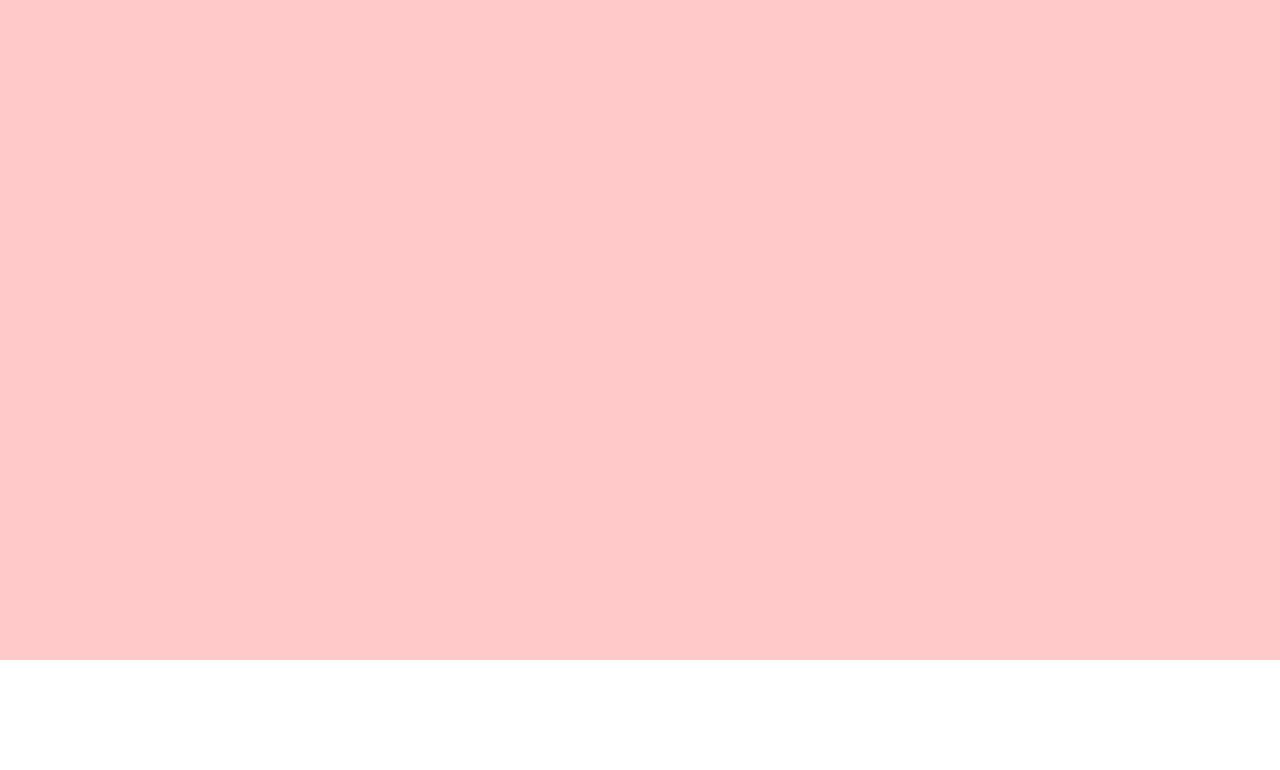
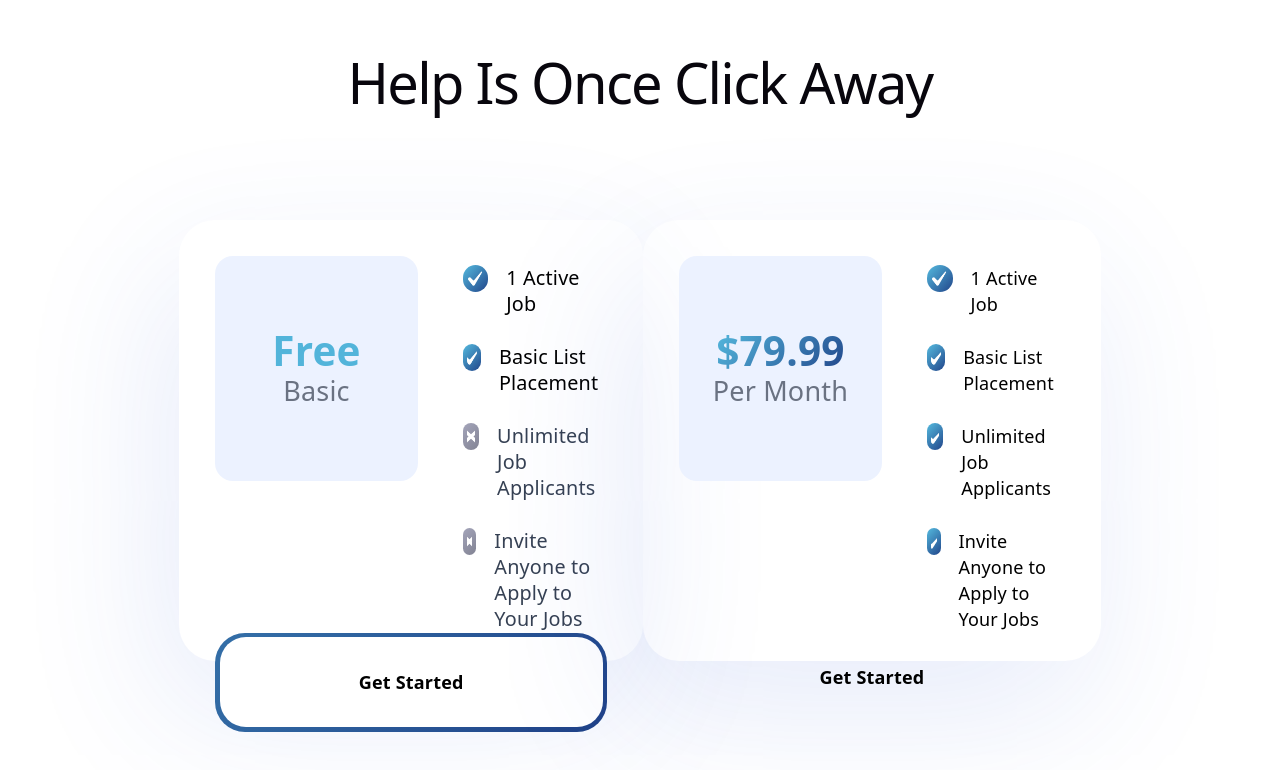
Before and after one commit to sysrecall/remoterecruit, a React (Vite) app: page / in a window 1280 px wide. Shown: the part 5850-6620 px from the top of the page. Before the commit the page ends 6510 px from the top, so only its background shows below. Built offline with nearby package versions, Linux system fonts and the light colour scheme.

Commit message:
add: price section

```diff
--- a/src/sections/home/OneClickAway.jsx
+++ b/src/sections/home/OneClickAway.jsx
@@ -1,3 +1,163 @@
+import tick from "../../assets/tick.png";
+import cross from "../../assets/cross.png";
+import GradientCircle from "../../components/ui/GradientCircle";
+
 export default function OneClickAway() {
-  return <div className="min-h-dvh bg-red-200">OneClickAway</div>;
+  return (
+    <div className="flex justify-center items-center">
+      <div className="w-[72%] py-34 text-start flex flex-col gap-15">
+        <div>
+          <h1 className="text-2xl text-center">Help Is Once Click Away</h1>
+        </div>
+        <div className="flex flex-row justify-between">
+          <div
+            className="w-145 h-98 rounded-4xl
+      shadow-[-14px_50px_150px_0px_rgba(49,89,211,0.12)]
+      p-8
+      flex flex-col justify-between
+    "
+          >
+            <div className="flex flex-row">
+              <div className="bg-[#ECF2FF] w-45 h-50 rounded-2xl  flex flex-col justify-center items-center">
+                <p className="font-bold text-4xl text-[#52B4DA]">Free</p>
+                <p className="font-medium text-2xl text-gray-500">Basic</p>
+              </div>
+
+              <div className="flex-1 pl-10">
+                <div className="flex flex-col gap-6 pt-2 font-medium text-[1.1em]">
+                  <div className="flex flex-row ">
+                    <GradientCircle
+                      imageSrc={tick}
+                      className="w-6 h-6 p-0.75"
+                    />
+                    <p className="pl-4">1 Active Job</p>
+                  </div>
+                  <div className="flex flex-row">
+                    <GradientCircle
+                      imageSrc={tick}
+                      className="w-6 h-6 p-0.75"
+                    />
+                    <p className="pl-4">Basic List Placement</p>
+                  </div>
+                  <div className="flex flex-row">
+                    <GradientCircle
+                      colors={["#A2A3B8", "#808191"]}
+                      imageSrc={cross}
+                      className="w-6 h-6 p-0.75"
+                    />
+                    <p className="pl-4 text-gray-700">
+                      Unlimited Job Applicants
+                    </p>
+                  </div>
+                  <div className="flex flex-row">
+                    <GradientCircle
+                      colors={["#A2A3B8", "#808191"]}
+                      imageSrc={cross}
+                      className="w-6 h-6 p-0.75"
+                    />
+                    <p className="pl-4 text-gray-700">
+                      Invite Anyone to Apply to Your Jobs
+                    </p>
+                  </div>
+                </div>
+              </div>
+            </div>
+
+            <div
+              style={{
+                backgroundImage:
+                  "linear-gradient(131.63deg, #336DA6 6.87%, #1E3E85 106.04%)",
+              }}
+              className="rounded-[30px] p-1 group hover:bg-white"
+            >
+              <a
+                href="/free"
+                className="
+            bg-white
+            rounded-[26px]
+            font-bold
+            px-8 py-10
+            h-11
+            text-center
+            flex items-center justify-center
+          "
+              >
+                Get Started
+              </a>
+            </div>
+          </div>
+
+          <div
+            className="w-145 h-98 rounded-4xl
+      shadow-[-14px_50px_150px_0px_rgba(49,89,211,0.12)]
+      p-8
+      flex flex-col justify-between
+    "
+          >
+            <div className="flex flex-row">
+              <div className="bg-[#ECF2FF] w-45 h-50 rounded-2xl flex flex-col justify-center items-center">
+                <p
+                  className="text-4xl font-bold bg-clip-text text-transparent"
+                  style={{
+                    backgroundImage:
+                      "linear-gradient(132.56deg, #52B4DA 5.63%, #1E3E85 106.18%)",
+                  }}
+                >
+                  $79.99
+                </p>
+                <p className="font-medium text-2xl text-gray-500">Per Month</p>
+              </div>
+
+              <div className="flex-1 pl-10">
+                <div className="flex flex-col gap-6 pt-2">
+                  <div className="flex flex-row ">
+                    <GradientCircle
+                      imageSrc={tick}
+                      className="w-6 h-6 p-0.75"
+                    />
+                    <p className="pl-4">1 Active Job</p>
+                  </div>
+                  <div className="flex flex-row">
+                    <GradientCircle
+                      imageSrc={tick}
+                      className="w-6 h-6 p-0.75"
+                    />
+                    <p className="pl-4">Basic List Placement</p>
+                  </div>
+                  <div className="flex flex-row">
+                    <GradientCircle
+                      imageSrc={tick}
+                      className="w-6 h-6 p-0.75"
+                    />
+                    <p className="pl-4">Unlimited Job Applicants</p>
+                  </div>
+                  <div className="flex flex-row">
+                    <GradientCircle
+                      imageSrc={tick}
+                      className="w-6 h-6 p-0.75"
+                    />
+                    <p className="pl-4">Invite Anyone to Apply to Your Jobs</p>
+                  </div>
+                </div>
+              </div>
+            </div>
+
+            <a
+              href="/free"
+              className="
+            rounded-[30px]
+            font-bold
+            px-8 py-10
+            h-11
+            text-center
+            flex items-center justify-center
+          "
+            >
+              Get Started
+            </a>
+          </div>
+        </div>
+      </div>
+    </div>
+  );
 }
```
Also changed, not shown: src/assets/cross.png (added).
